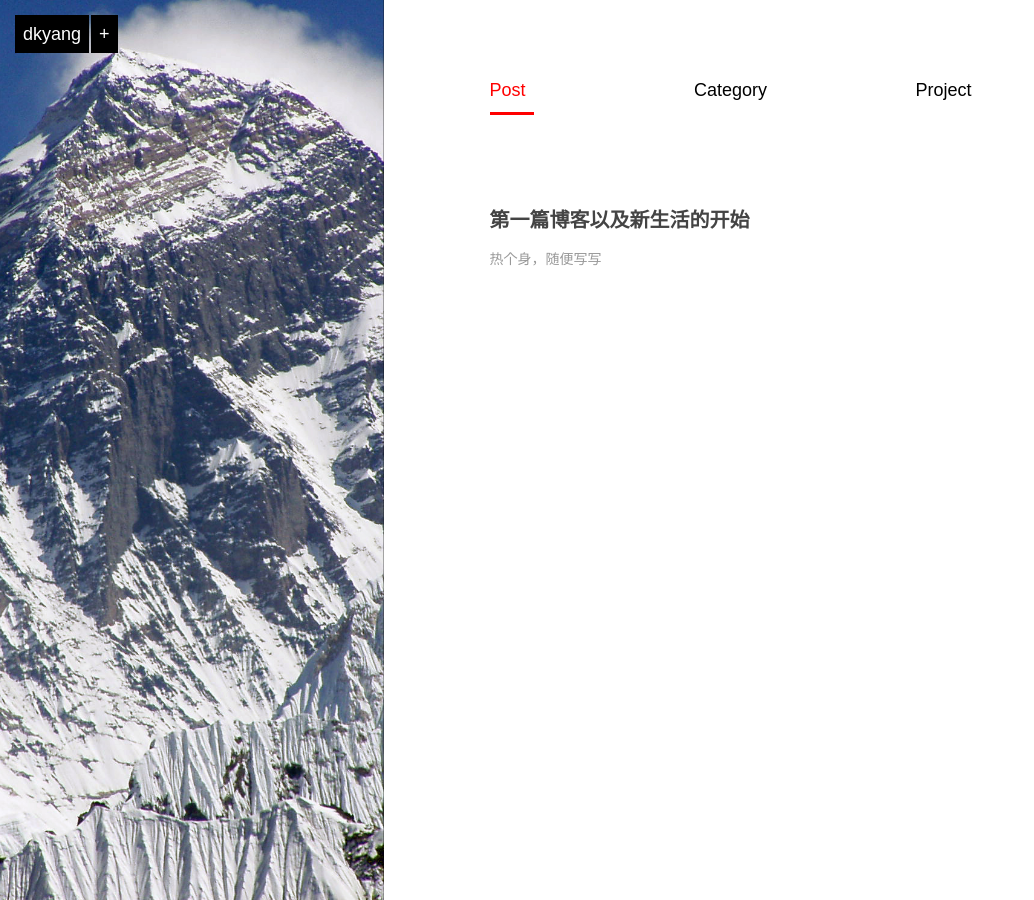
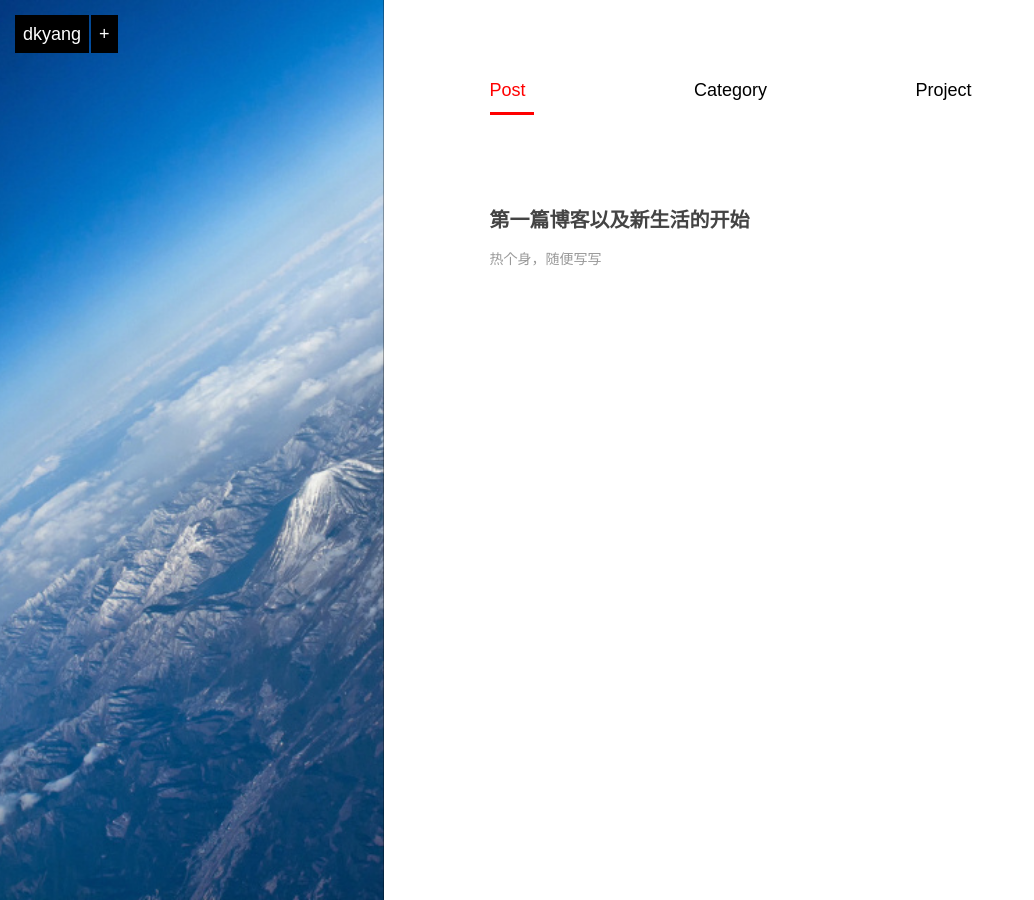
Before and after one commit to dkyang/dkyang.github.io, a Jekyll site: the page built from index.md, in a window 1280 px wide. Shown: the whole page, without its empty margins (0-1034 px from the left). Built offline with Jekyll 4.4.1, drawn with Linux system fonts in a browser that asks for light colours; Markdown is read by kramdown in place of the engine named in the settings.

Commit message:
modify background image

```diff
--- a/css/default.css
+++ b/css/default.css
@@ -85,7 +85,7 @@ pre ol{margin-left:25px;list-style-type:decimal;}
     background-position:50% 50%;
 }
 .post .aside{
-    background-image:url(/images/aside/everest.jpg);
+    background-image:url(/images/aside/moon_small.jpg);
 }
 .category .aside{
     background-image:url(/images/aside/bridge.jpg);
```
Also changed, not shown: images/aside/moon_small.jpg (added).
